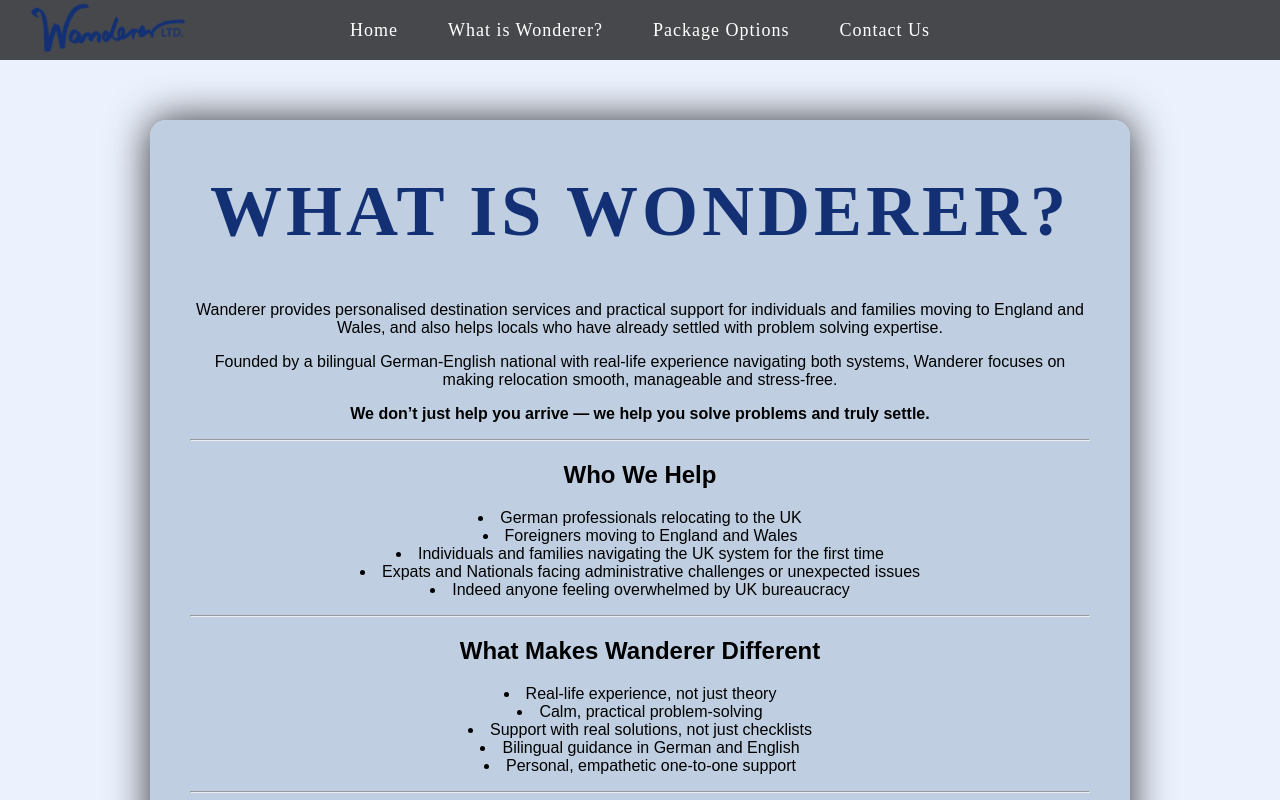
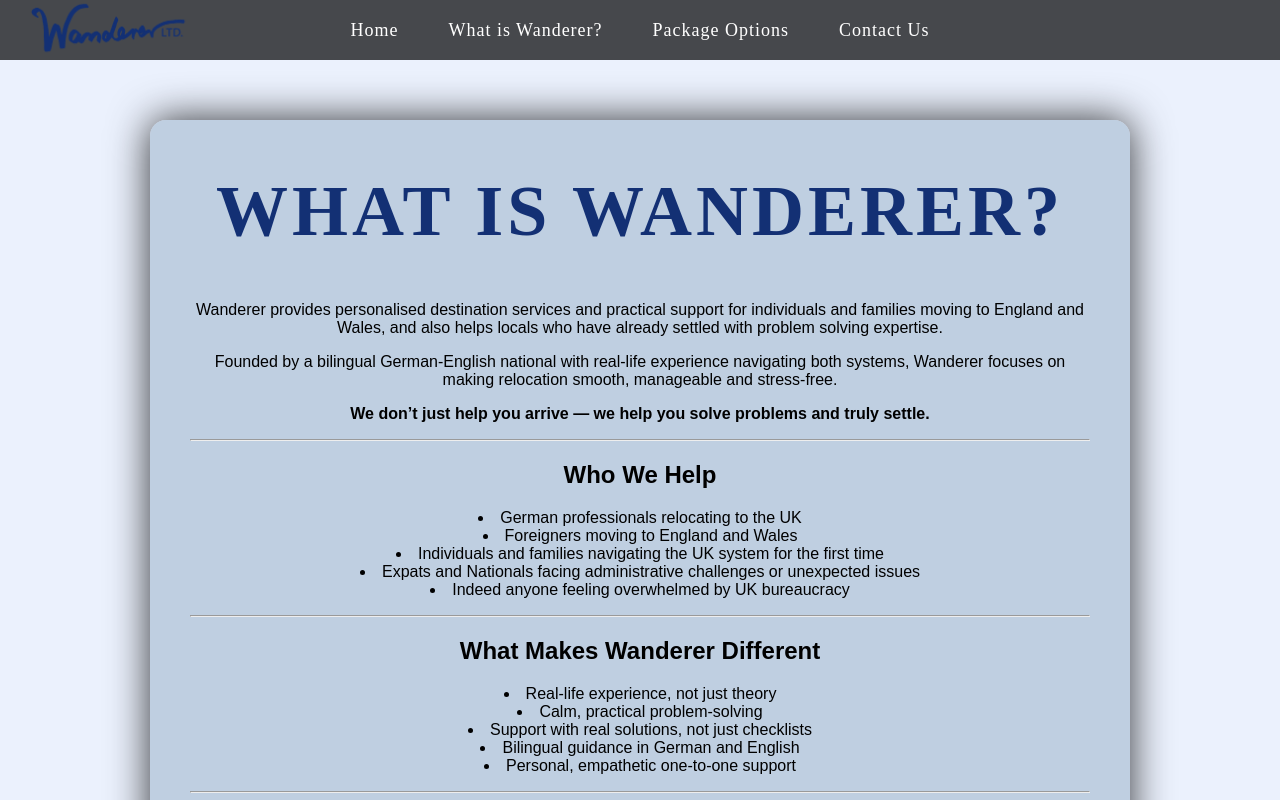
Before and after one commit to finlaybrittain3/website-test, a plain HTML site: page WhatIsWonderer.html in a window 1280 px wide. Shown: the top 800 px of the page. Drawn offline with Linux system fonts and the light colour scheme.

Commit message:
changed wonderer to wanderer

```diff
--- a/WhatIsWonderer.html
+++ b/WhatIsWonderer.html
@@ -19,7 +19,7 @@
 
         <div class="nav-center" id="navMenu">
             <a href="index.html">Home</a>
-            <a href="WhatIsWonderer.html">What is Wonderer?</a>
+            <a href="WhatIsWonderer.html">What is Wanderer?</a>
             <a href="Packages.html">Package Options</a>
             <a href="ContactUs.html">Contact Us</a>
         </div>
@@ -31,7 +31,7 @@
     </nav>
 
     <div class="content">
-    <h1 class="page-title">What is Wonderer?</h1>
+    <h1 class="page-title">What is Wanderer?</h1>
 
     <p>
         Wanderer provides personalised destination services and practical support for individuals and families moving to England and Wales, and also helps locals who have already settled with problem solving expertise.
```
Also changed, not shown: ContactUs.html (+1 -1 lines), Packages.html (+1 -1 lines), index.html (+1 -1 lines).
